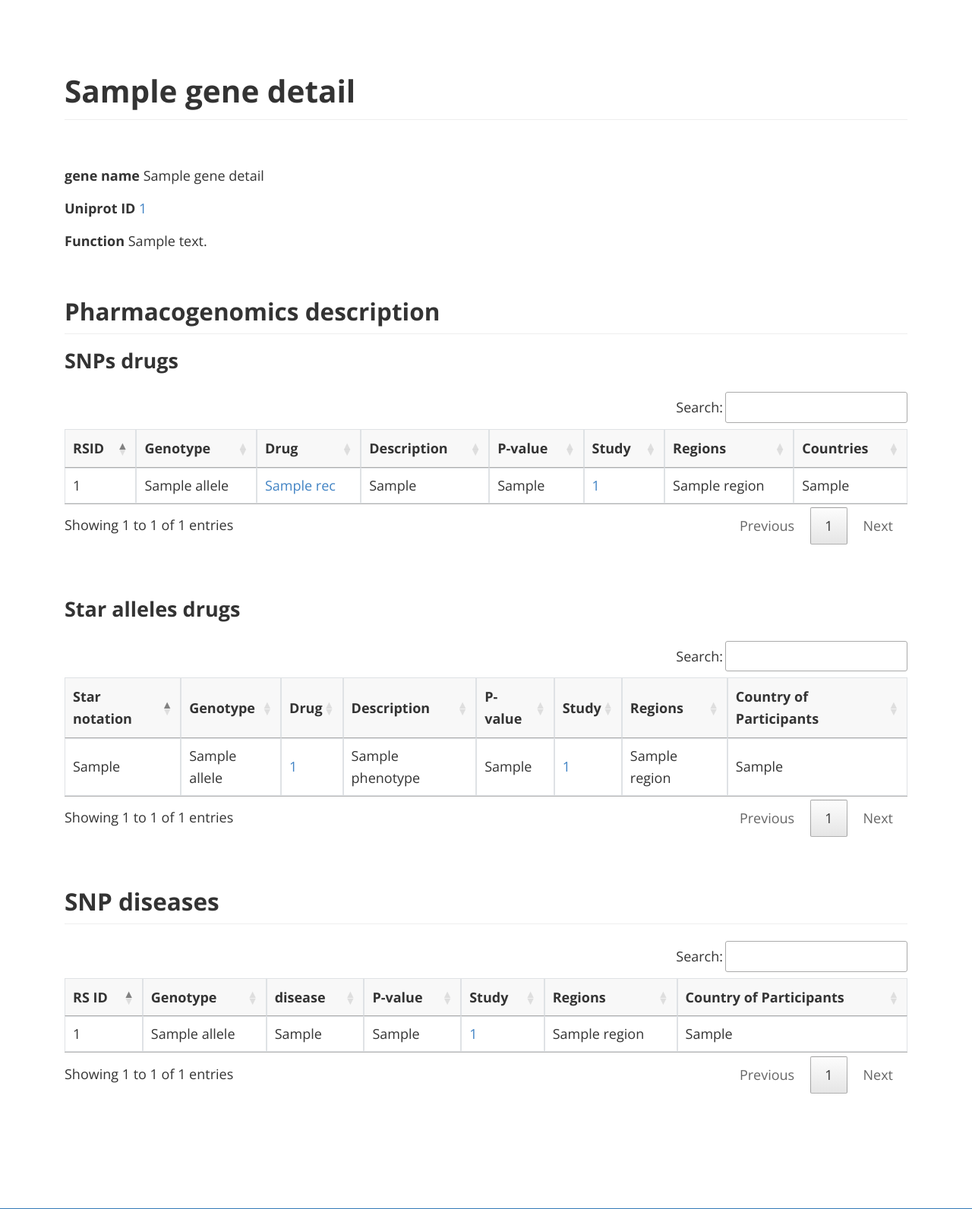
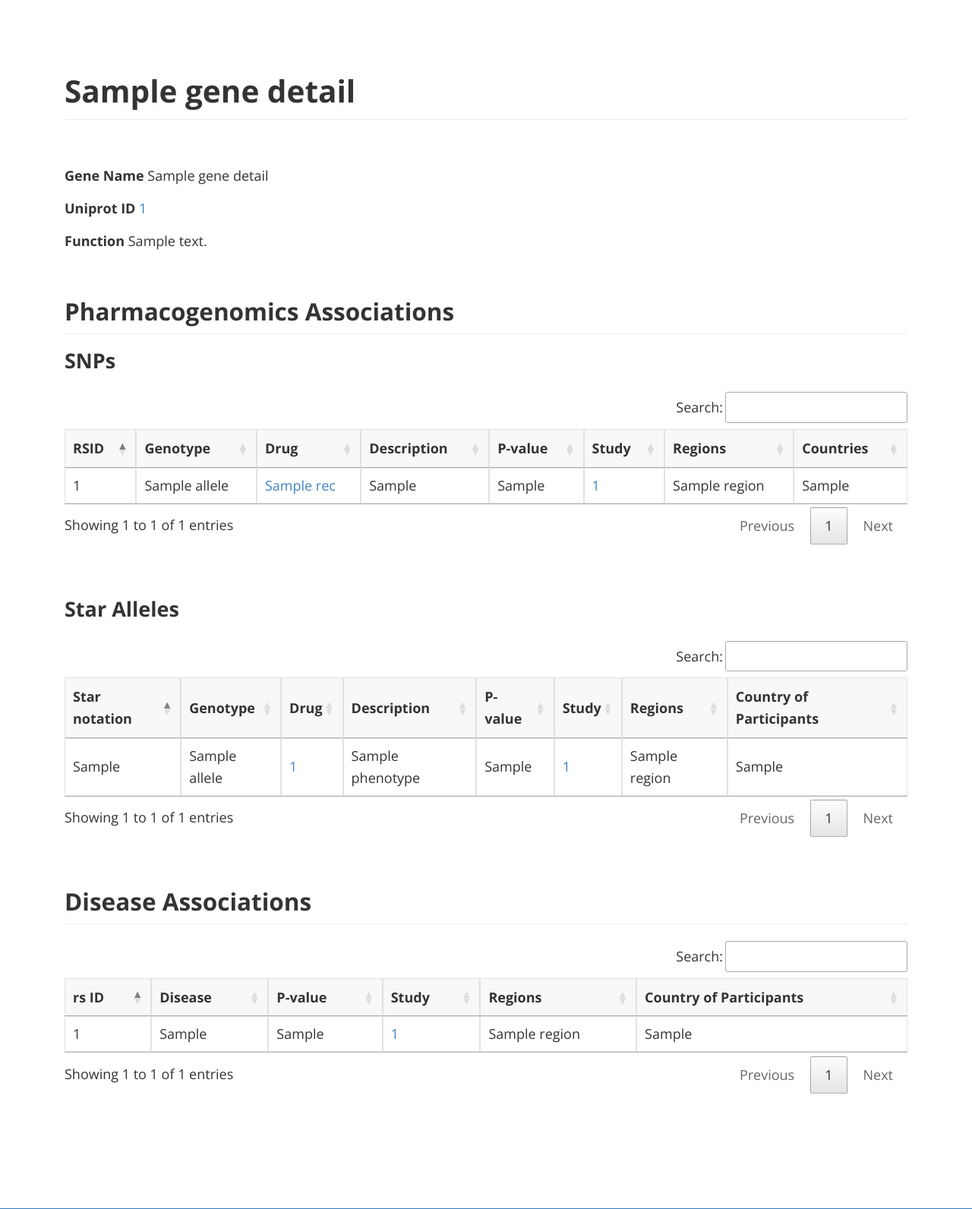
Before and after one commit to h3abionet/african_genomics_medicine_portal, a Django app: template agmp_app/templates/gene_details.html in a window 1280 px wide. Shown: the part 61-1653 px from the top of the page at 76% size. Run offline with Django 3.2, Linux system fonts and the light colour scheme; the template is opened without the code that fills it: most values are stand-ins (such as "Sample title", 1, 10 or a date in 2020); some libraries are stand-ins or nearby versions.

Commit message:
added a few modifications on the gene centric web page

```diff
--- a/agmp_app/templates/gene_details.html
+++ b/agmp_app/templates/gene_details.html
@@ -26,16 +26,15 @@
     <div id='write' class='is-node'>
         <h1><a name="{{ gene_details.name }}" class="md-header-anchor"></a><span>{{ gene_details.name }}</span></h1>
         <p>&nbsp;</p>
-        <p><strong><span>gene name</span></strong><span> {{ gene_details.name }} </span></p>
+        <p><strong><span>Gene Name</span></strong><span> {{ gene_details.name }} </span></p>
         <p><strong><span>Uniprot ID</span></strong><span> </span><a
                 href='https://www.uniprot.org/uniprot/{{ gene_details.external_id }}'><span>{{ gene_details.external_id }}</span></a></p>
         <p><strong><span>Function</span></strong><span> {{ gene_details.description }} </span></p>
         <p>&nbsp;</p>
-        <h2><a name="pharmacogenomics-description" class="md-header-anchor"></a><span>Pharmacogenomics description
-            </span>
+        <h2><a name="pharmacogenomics-description" class="md-header-anchor"></a><span>Pharmacogenomics Associations</span>
         </h2>
         {% if gene_details.snps_drugs|length > 0 %}
-            <h3><a name="snps-drugs" class="md-header-anchor"></a><span>SNPs drugs</span></h3>
+            <h3><a name="snps-drugs" class="md-header-anchor"></a><span>SNPs</span></h3>
             <figure>
                 <table id="snps-drugs">
                     <thead>
@@ -69,7 +68,7 @@
             <p>&nbsp;</p>
         {% endif %}
         {% if gene_details.star_alleles_drugs|length > 0 %}
-            <h3><a name="star-alleles-drugs" class="md-header-anchor"></a><span>Star alleles drugs</span></h3>
+            <h3><a name="star-alleles-drugs" class="md-header-anchor"></a><span>Star Alleles</span></h3>
             <figure>
                 <table id="star-alleles-drugs">
                     <thead>
@@ -102,14 +101,13 @@
             </figure>
             <p>&nbsp;</p>
         {% endif %}
-        <h2><a name="snp-diseases" class="md-header-anchor"></a><span>SNP diseases </span></h2>
+        <h2><a name="snp-diseases" class="md-header-anchor"></a><span>Disease Associations</span></h2>
         <figure>
             <table id="snp-diseases">
                 <thead>
                     <tr>
-                        <th><span>RS ID</span></th>
-                        <th><span>Genotype</span></th>
-                        <th><span>disease</span></th>
+                        <th><span>rs ID</span></th>
+                        <th><span>Disease</span></th>
                         <th><span>P-value</span></th>
                         <th><span>Study</span></th>
                         <th><span>Regions</span></th>
@@ -120,7 +118,6 @@
                     {% for rec in gene_details.snp_diseases %}
                     <tr>
                         <td><span>{{ rec.rs_id }}</span></td>
-                        <td><span> {{ rec.allele }} </span></td>
                         <td><span> {{ rec.association_with }} </span></td>
                         <td> {{ rec.p_value }} </td>
                         <td><a href='https://www.ncbi.nlm.nih.gov/pubmed/?term={{ rec.reference_id }}'><span>{{ rec.reference_id }}</span></a></td>
```
